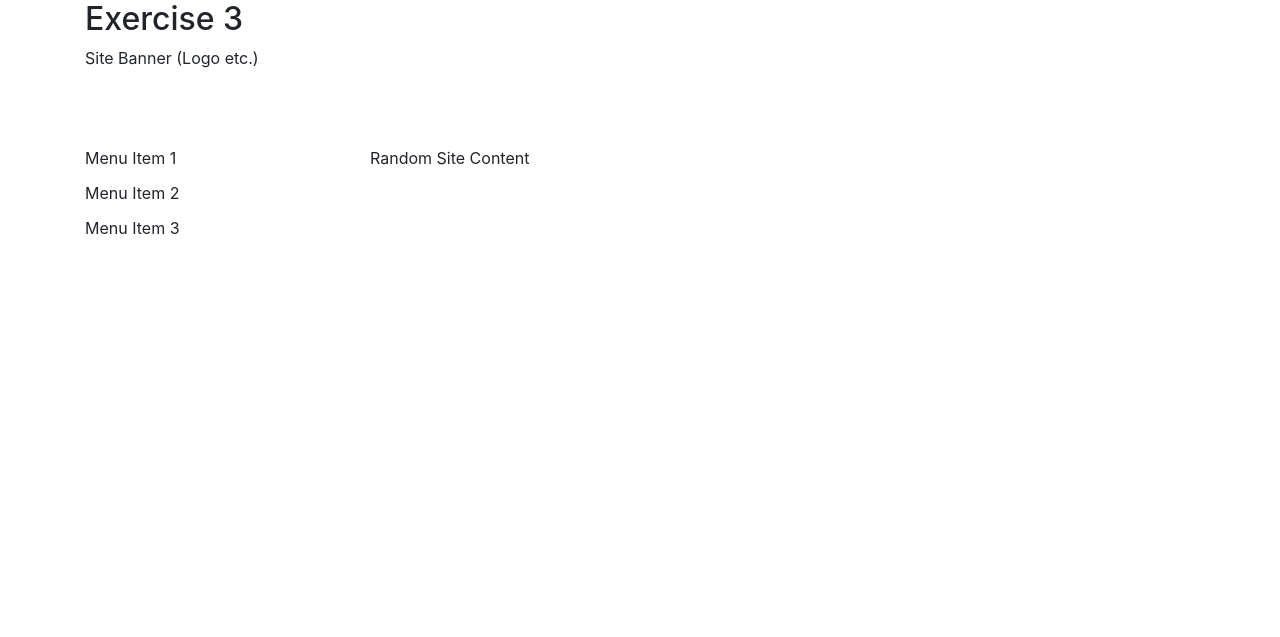
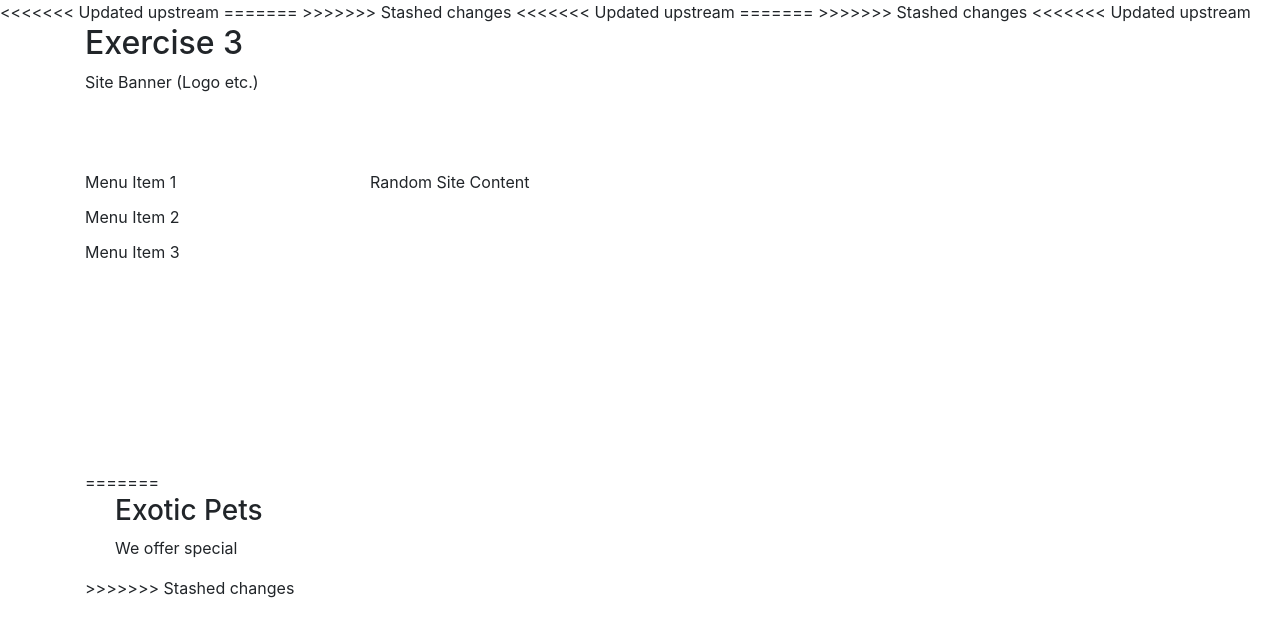
Before and after one commit to KuroseKoma/Web-Server-Application-Classwork, a PHP site: page /Task.php in a window 1280 px wide. Shown: the top 637 px of the page. Run offline with PHP 8.4, Linux system fonts and the light colour scheme; some libraries are stand-ins or nearby versions.

Commit message:
updatetask

```diff
--- a/session2/Task.php
+++ b/session2/Task.php
@@ -1,5 +1,9 @@
 <!DOCTYPE html>
+<<<<<<< Updated upstream
 <html>
+=======
+<html lang="en">
+>>>>>>> Stashed changes
 <head>
     <title>Bootstrap Exercise 3</title>
     <meta charset="utf-8">
@@ -7,11 +11,16 @@
     <meta name="viewport" content="width=device-width, initial-scale=1.0">
 
     <link rel="stylesheet" href="https://maxcdn.bootstrapcdn.com/bootstrap/4.0.0/css/bootstrap.min.css" integrity="sha384-Gn5384xqQ1aoWXA+058RXPxPg6fy4IWvTNh0E263XmFcJlSAwiGgFAW/dAiS6JXm" crossorigin="anonymous">
+<<<<<<< Updated upstream
+=======
+    <script src="https://cdn.bootcss.com/bootstrap/3.3.7/css/bootstrap-theme.min.css"></script>
+>>>>>>> Stashed changes
     <script src="https://cdn.bootcss.com/jquery/2.1.1/jquery.min.js"></script>
     <script src="https://cdn.bootcss.com/bootstrap/3.3.7/js/bootstrap.min.js"></script>
     <script src="https://code.jquery.com/jquery-3.2.1.slim.min.js" integrity="sha384-KJ3o2DKtIkvYIK3UENzmM7KCkRr/rE9/Qpg6aAZGJwFDMVNA/GpGFF93hXpG5KkN" crossorigin="anonymous"></script>
     <script src="https://cdnjs.cloudflare.com/ajax/libs/popper.js/1.12.9/umd/popper.min.js" integrity="sha384-ApNbgh9B+Y1QKtv3Rn7W3mgPxhU9K/ScQsAP7hUibX39j7fakFPskvXusvfa0b4Q" crossorigin="anonymous"></script>
     <script src="https://maxcdn.bootstrapcdn.com/bootstrap/4.0.0/js/bootstrap.min.js" integrity="sha384-JZR6Spejh4U02d8jOt6vLEHfe/JQGiRRSQQxSfFWpi1MquVdAyjUar5+76PVCmYl" crossorigin="anonymous"></script>
+<<<<<<< Updated upstream
 
     <style>
         .bannerHeighth{
@@ -42,6 +51,17 @@
         <section class='col-md-9 col-12 siteContent'>Random Site Content</section>
     </div>
 
+=======
+</head>
+<body>
+    <div class="container center">
+    <div class='col-lg-2 col-md-4 col-sm-6 col-xs-12'><h3>Exotic Pets</h3><p>We offer special</p></div>
+
+
+    <?php
+    echo"";
+    ?>
+    </div>
+>>>>>>> Stashed changes
 </body>
-
 </html>
```
